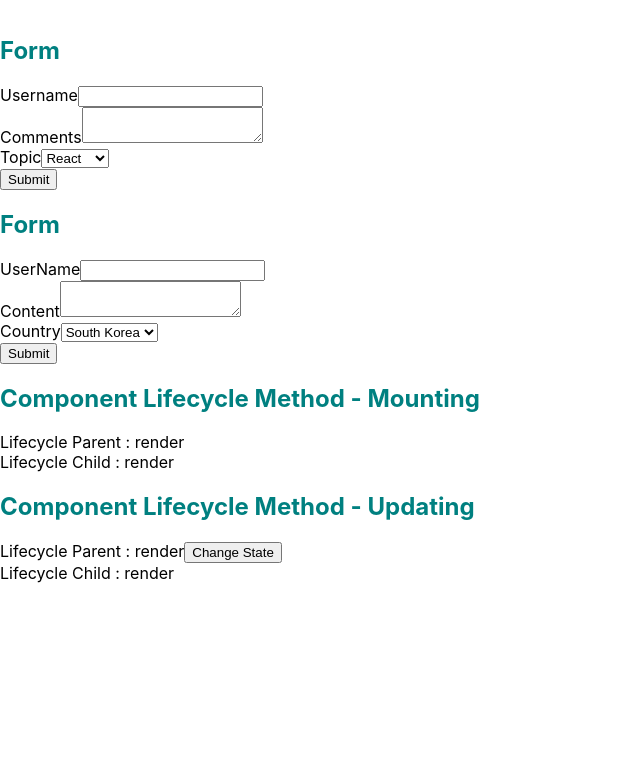
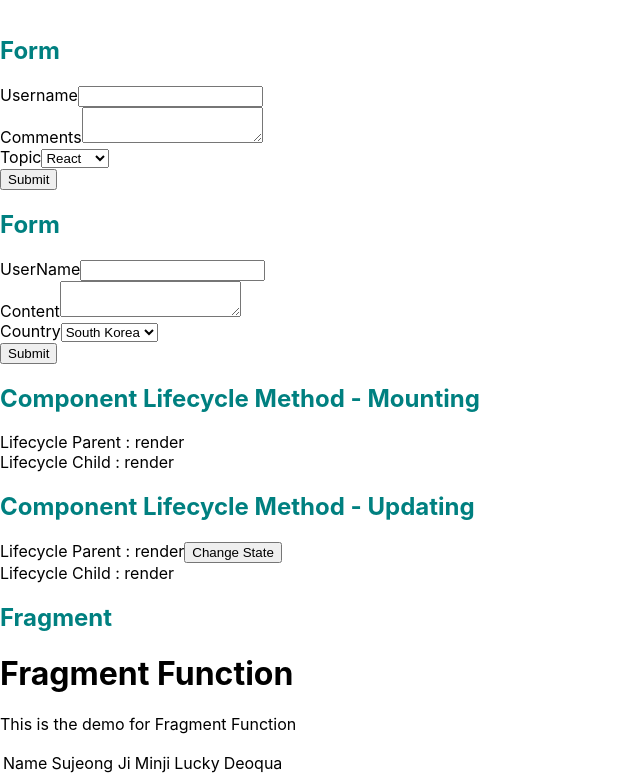
Before and after one commit to bruadarach/react-review, a React (Create React App) app: page / in a window 1280 px wide. Shown: the part 3052-3828 px from the top of the page, without its empty margins (0-640 px from the left). Before the commit the page ends 3635 px from the top, so only its background shows below. Built offline with nearby package versions, Linux system fonts and the light colour scheme.

Commit message:
feat: react review

```diff
--- a/src/App.js
+++ b/src/App.js
@@ -25,6 +25,8 @@ import FormClass from "./components/FormClass";
 import FormFunction from "./components/FormFunction";
 import LifecycleMethodMounting from "./components/LifecycleMethodMounting";
 import LifecycleMethodUpdating from "./components/LifecycleMethodUpdating";
+import FragmentFunction from "./components/FragmentFunction";
+import FragmentFunctionTable from "./components/FragmentFunctionTable";
 
 function App() {
   return (
@@ -120,6 +122,10 @@ function App() {
       {/* Component Lifecycle Methods - Updating */}
       <h2>Component Lifecycle Method - Updating</h2>
       <LifecycleMethodUpdating />
+      {/* Fragment */}
+      <h2>Fragment</h2>
+      <FragmentFunction />
+      <FragmentFunctionTable />
     </>
   );
 }
```
